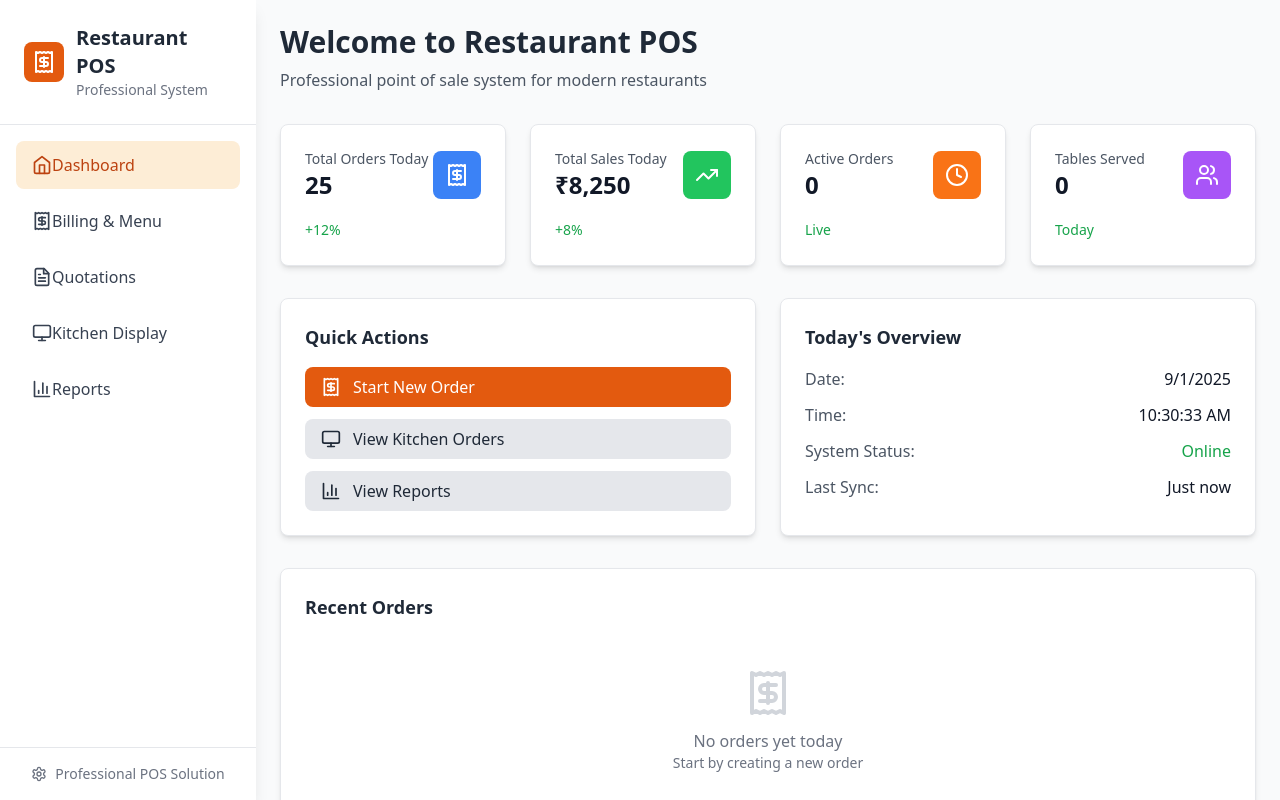
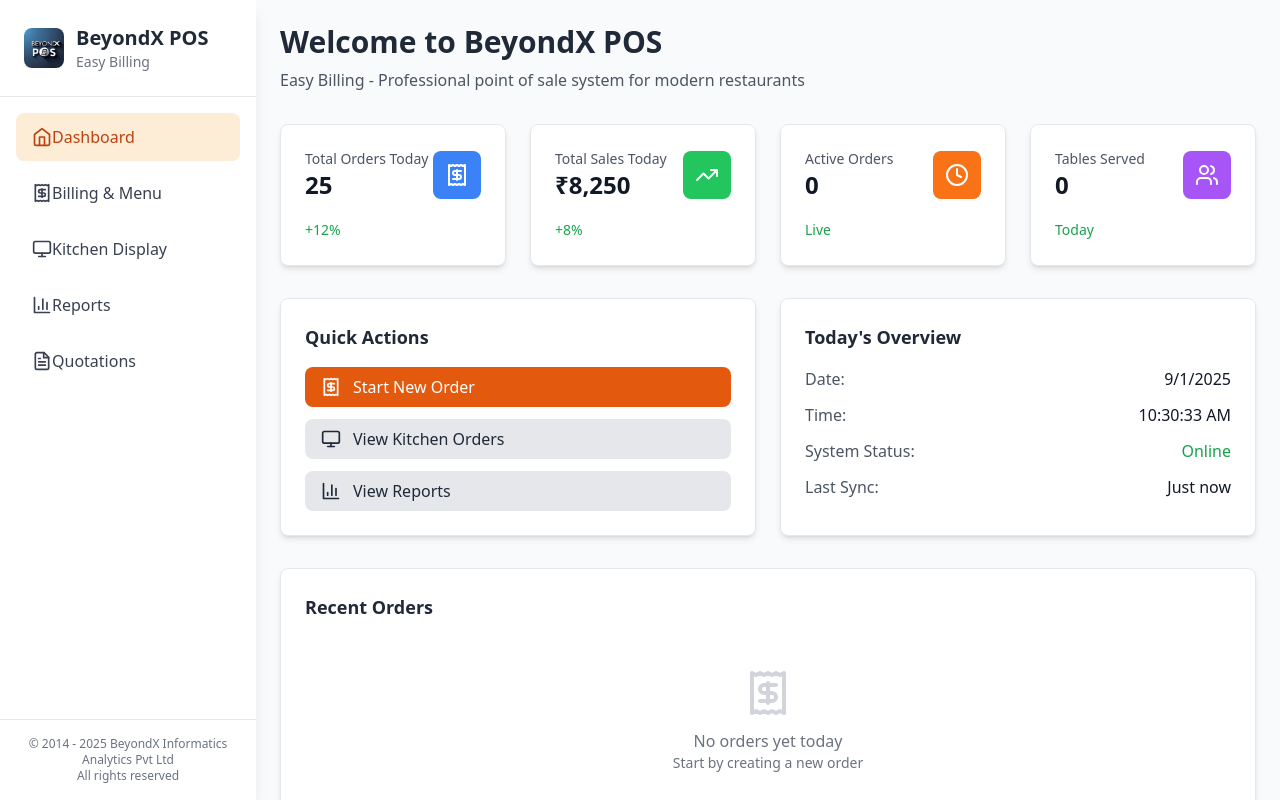
Before and after one commit to externalapps/restbilldemo, a React (Create React App) app: page / in a window 1280 px wide. Built offline with nearby package versions, Linux system fonts and the light colour scheme; the HTML template or start-up script is replaced by a standard one.

Commit message:
Update branding to BeyondX POS Easy Billing, reorder navigation, add logo and footer

```diff
--- a/public/index.html
+++ b/public/index.html
@@ -2,14 +2,14 @@
 <html lang="en">
   <head>
     <meta charset="utf-8" />
-    <link rel="icon" href="%PUBLIC_URL%/favicon.ico" />
+    <link rel="icon" href="%PUBLIC_URL%/resbilllogo.png" />
     <meta name="viewport" content="width=device-width, initial-scale=1" />
     <meta name="theme-color" content="#000000" />
     <meta
       name="description"
-      content="Professional Restaurant POS System"
+      content="BeyondX POS Easy Billing - Professional Restaurant POS System"
     />
-    <title>Restaurant POS</title>
+    <title>BeyondX POS Easy Billing</title>
   </head>
   <body>
     <noscript>You need to enable JavaScript to run this app.</noscript>
--- a/src/App.js
+++ b/src/App.js
@@ -17,7 +17,8 @@
           <Sidebar />
 
           {/* Main Content */}
-          <div className="flex-1 ml-64 overflow-auto">
+          <div className="flex-1 ml-64 overflow-auto flex flex-col">
+            <div className="flex-1">
               <Routes>
                 <Route path="/" element={<HomeDashboard />} />
                 <Route path="/billing" element={<BillingModule />} />
@@ -26,6 +27,15 @@
                 <Route path="/reports" element={<ReportsPage />} />
               </Routes>
             </div>
+
+            {/* Main Footer */}
+            <footer className="bg-white border-t border-gray-200 py-4 px-6 text-center">
+              <div className="text-sm text-gray-600">
+                <p>© 2014 - 2025 BeyondX Informatics Analytics Pvt Ltd. All rights reserved.</p>
+                <p className="mt-1">BeyondX POS Easy Billing - Professional Restaurant Management Solution</p>
+              </div>
+            </footer>
+          </div>
         </div>
       </Router>
     </AppProvider>
--- a/src/components/HomeDashboard.js
+++ b/src/components/HomeDashboard.js
@@ -52,10 +52,10 @@
       {/* Welcome Header */}
       <div className="mb-8">
         <h1 className="text-3xl font-bold text-gray-800 mb-2">
-          Welcome to Restaurant POS
+          Welcome to BeyondX POS
         </h1>
         <p className="text-gray-600">
-          Professional point of sale system for modern restaurants
+          Easy Billing - Professional point of sale system for modern restaurants
         </p>
       </div>
 
--- a/src/components/QuotationsPage.js
+++ b/src/components/QuotationsPage.js
@@ -139,7 +139,7 @@
     <div className="p-6">
       {/* Header */}
       <div className="mb-8">
-        <h1 className="text-3xl font-bold text-gray-800 mb-2">POS System Quotations</h1>
+        <h1 className="text-3xl font-bold text-gray-800 mb-2">BeyondX POS System Quotations</h1>
         <p className="text-gray-600">
           Choose the perfect POS solution for your restaurant
         </p>
--- a/src/components/Sidebar.js
+++ b/src/components/Sidebar.js
@@ -13,9 +13,9 @@
   const navItems = [
     { path: '/', icon: Home, label: 'Dashboard' },
     { path: '/billing', icon: Receipt, label: 'Billing & Menu' },
-    { path: '/quotations', icon: FileText, label: 'Quotations' },
     { path: '/kitchen', icon: Monitor, label: 'Kitchen Display' },
-    { path: '/reports', icon: BarChart3, label: 'Reports' }
+    { path: '/reports', icon: BarChart3, label: 'Reports' },
+    { path: '/quotations', icon: FileText, label: 'Quotations' }
   ];
 
   return (
@@ -23,12 +23,12 @@
       {/* Logo/Brand */}
       <div className="p-6 border-b border-gray-200">
         <div className="flex items-center space-x-3">
-          <div className="w-10 h-10 bg-primary-600 rounded-lg flex items-center justify-center">
-            <Receipt className="w-6 h-6 text-white" />
+          <div className="w-10 h-10 rounded-lg flex items-center justify-center overflow-hidden">
+            <img src="/resbilllogo.png" alt="BeyondX Logo" className="w-full h-full object-cover" />
           </div>
           <div>
-            <h1 className="text-xl font-bold text-gray-800">Restaurant POS</h1>
-            <p className="text-sm text-gray-500">Professional System</p>
+            <h1 className="text-xl font-bold text-gray-800">BeyondX POS</h1>
+            <p className="text-sm text-gray-500">Easy Billing</p>
           </div>
         </div>
       </div>
@@ -58,9 +58,9 @@
       {/* Footer */}
       <div className="absolute bottom-0 left-0 right-0 p-4 border-t border-gray-200">
         <div className="text-center">
-          <div className="flex items-center justify-center space-x-2 text-sm text-gray-500">
-            <Settings className="w-4 h-4" />
-            <span>Professional POS Solution</span>
+          <div className="text-xs text-gray-500">
+            <p>© 2014 - 2025 BeyondX Informatics Analytics Pvt Ltd</p>
+            <p>All rights reserved</p>
           </div>
         </div>
       </div>
```
Also changed, not shown: public/resbilllogo.png (added), resbilllogo.png (added). Lines whose indentation alone changed are shown as unchanged.
